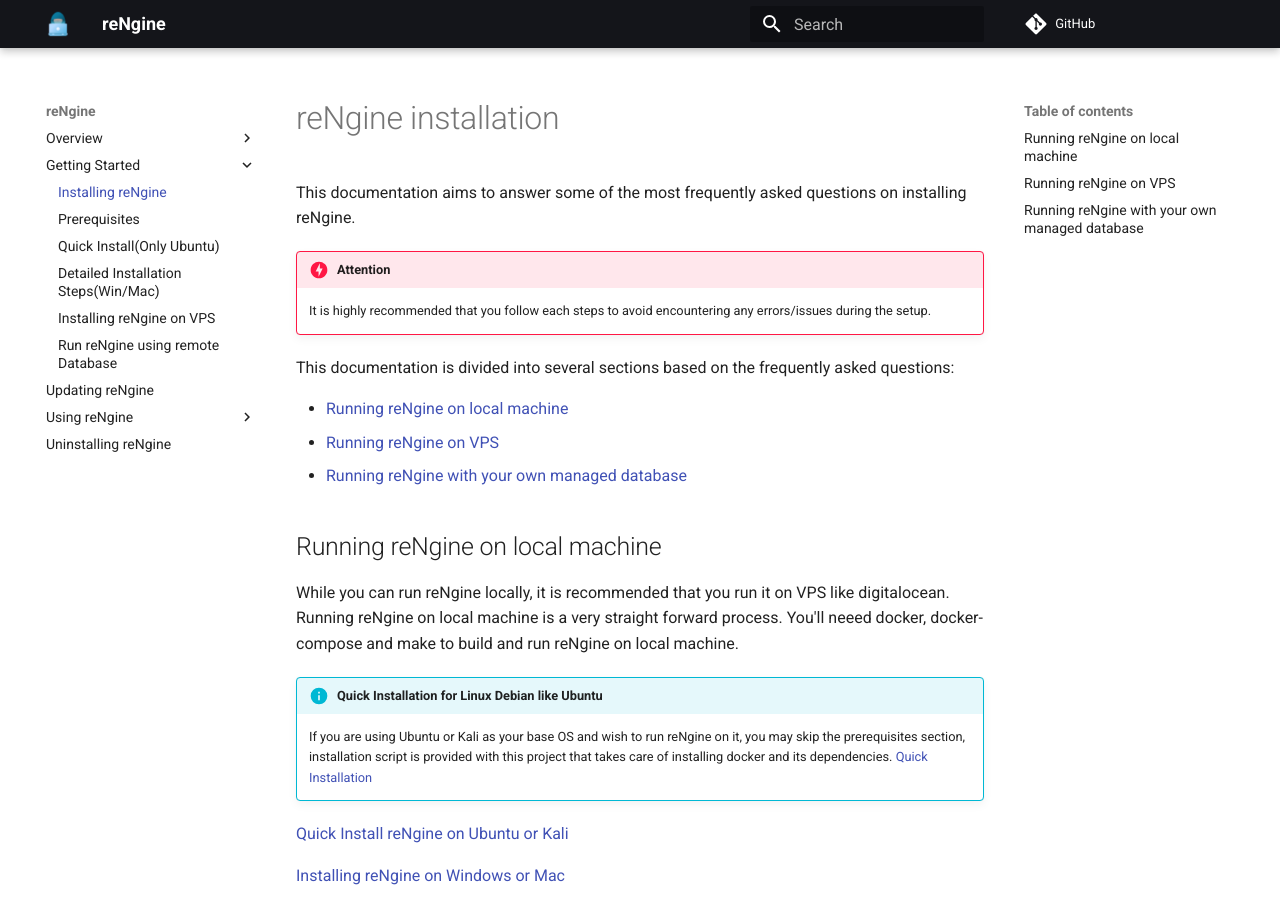
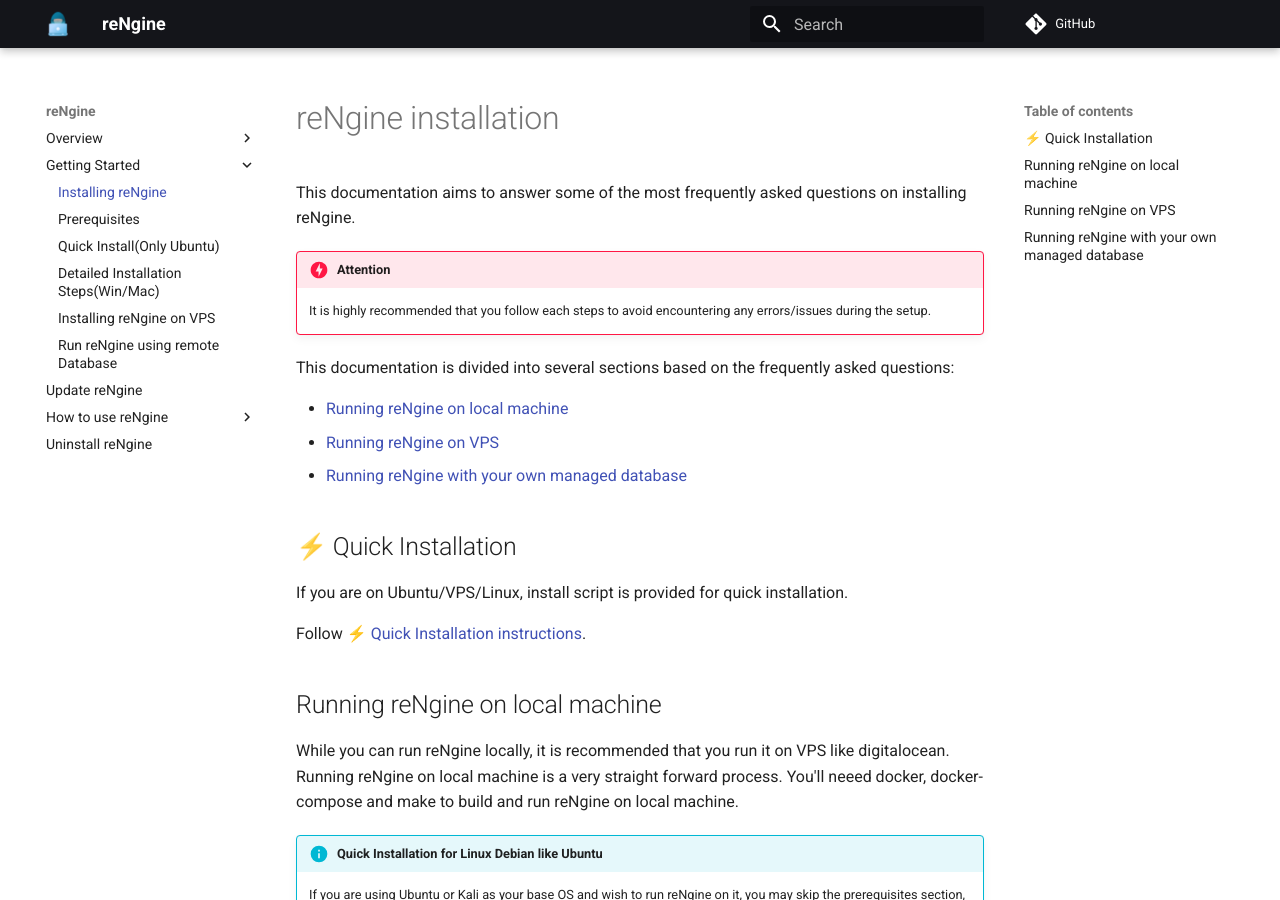
Before and after one commit to yogeshojha/rengineDocumentation, an MkDocs documentation site: the page built from docs/install/index.md, in a window 1280 px wide and 900 px high. Built offline with MkDocs 1.6.1 and Material for MkDocs 9.7.7, drawn with Linux system fonts in a browser that asks for light colours; comment, search, counter and statistics services are not loaded.

Commit message:
Updated Docs

```diff
--- a/docs/install/index.md
+++ b/docs/install/index.md
@@ -11,6 +11,11 @@ This documentation is divided into several sections based on the frequently aske
 - [Running reNgine on VPS](#running-rengine-on-vps)
 - [Running reNgine with your own managed database](#running-rengine-with-your-own-managed-database)
 
+## ⚡ Quick Installation
+
+If you are on Ubuntu/VPS/Linux, install script is provided for quick installation.
+
+Follow [⚡ Quick Installation instructions](quick-install.md).
 
 ## Running reNgine on local machine
 
--- a/mkdocs.yml
+++ b/mkdocs.yml
@@ -54,8 +54,8 @@ nav:
         - Detailed Installation Steps(Win/Mac): 'install/install.md'
         - Installing reNgine on VPS: 'install/vps-installation.md'
         - Run reNgine using remote Database: 'install/remotedb.md'
-    - Updating reNgine: 'update/index.md'
-    - Using reNgine:
+    - Update reNgine: 'update/index.md'
+    - How to use reNgine:
         - Introduction: 'usage/index.md'
         - Dark Mode: 'usage/dark.md'
         - Adding Targets: 'usage/targets.md'
@@ -71,4 +71,4 @@ nav:
               - Tool Settings: 'usage/tool_conf.md'
               - Notification Settings: 'usage/notification.md'
 
-    - Uninstalling reNgine: 'uninstall/index.md'
+    - Uninstall reNgine: 'uninstall/index.md'
```
